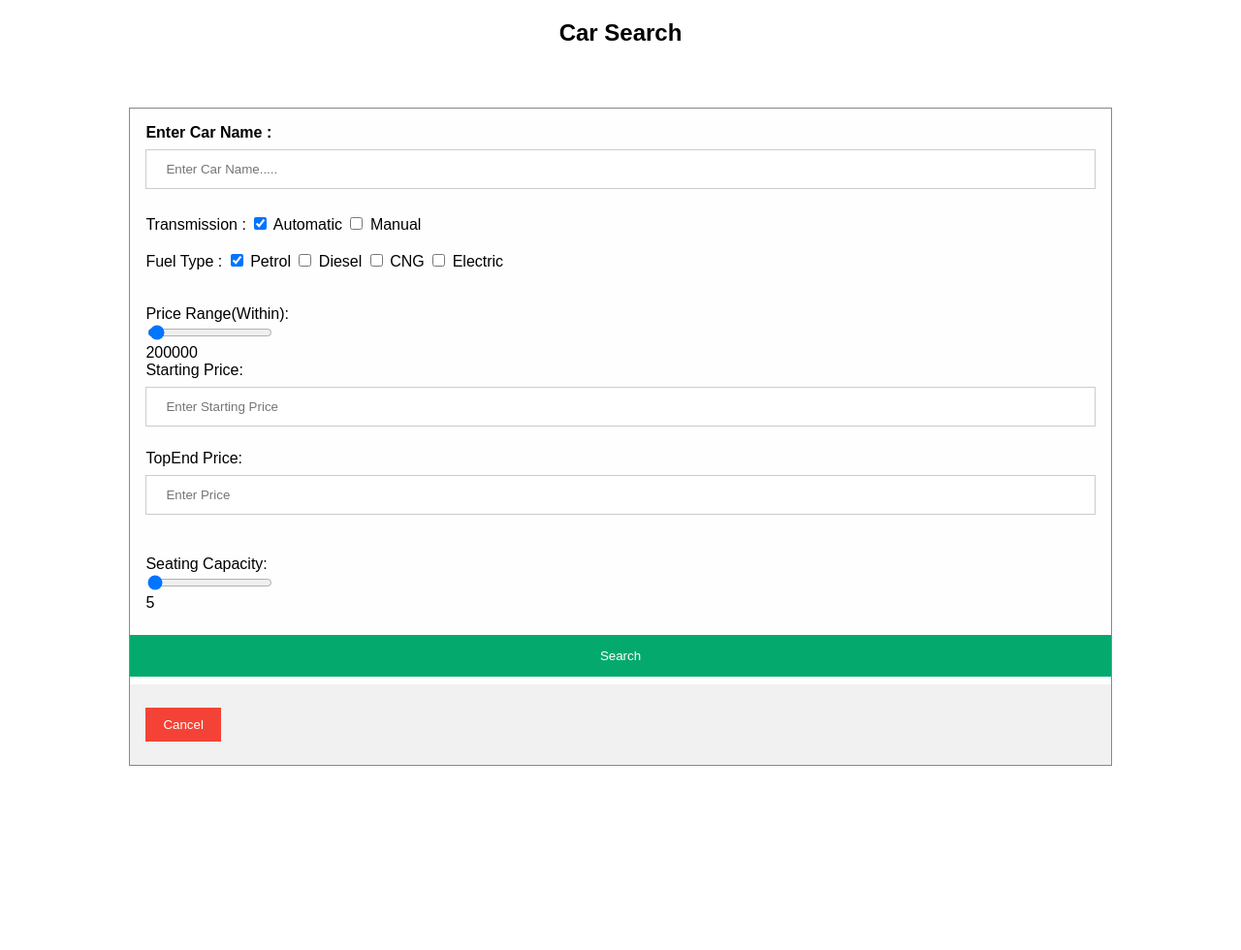
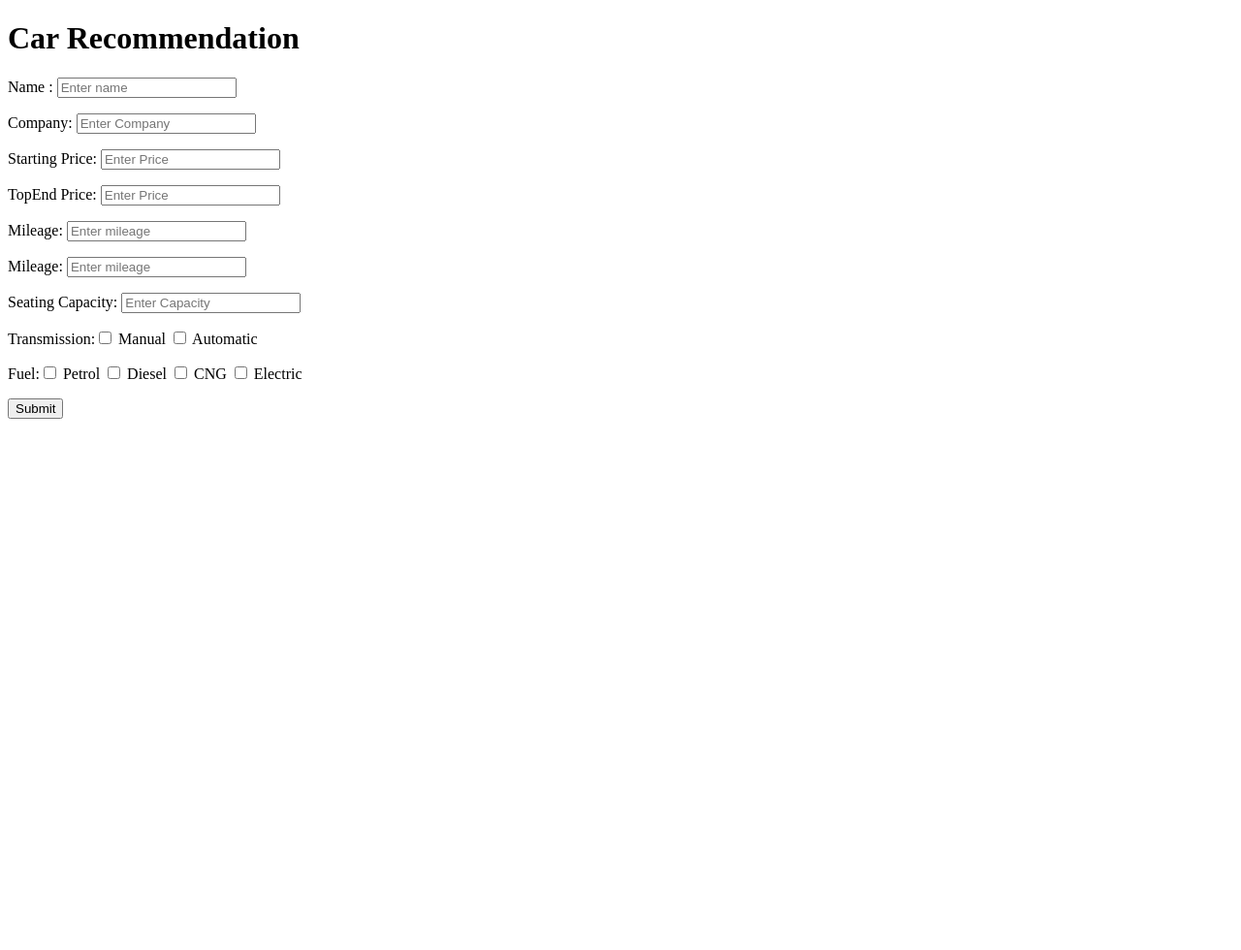
Before and after one commit to orensaldanha/carwaale.com-scraper, a Flask app: template templates/submit.html in a window 1280 px wide. Shown: the whole page at 97% size. After the commit the page ends 432 px from the top, so only its background shows below. Run offline with Flask 2, Linux system fonts and the light colour scheme; the template is opened without the code that fills it, so the values that code supplies are empty; some libraries are stand-ins or nearby versions.

Commit message:
Update submit.html

```diff
--- a/templates/submit.html
+++ b/templates/submit.html
@@ -1,224 +1,54 @@
 <!DOCTYPE html>
-<html>
+<html lang="en">
 
 <head>
-  <meta name="viewport" content="width=device-width, initial-scale=1">
-  <style>
-    h2 {
-      text-align: center;
-    }
-
-
-    body {
-      font-family: Arial, Helvetica, sans-serif;
-    }
-
-    /* Full-width input fields */
-    input[type=text],
-    input[type=password] {
-      width: 100%;
-      padding: 12px 20px;
-      margin: 8px 0;
-      display: inline-block;
-      border: 1px solid #ccc;
-      box-sizing: border-box;
-    }
-
-    /* Set a style for all buttons */
-    button {
-      background-color: #04AA6D;
-      color: white;
-      padding: 14px 20px;
-      margin: 8px 0;
-      border: none;
-      cursor: pointer;
-      width: 100%;
-    }
-
-    button:hover {
-      opacity: 0.8;
-    }
-
-    /* Extra styles for the cancel button */
-    .cancelbtn {
-      width: auto;
-      padding: 10px 18px;
-      background-color: #f44336;
-    }
-
-    /* Center the image and position the close button */
-    .container {
-      padding: 16px;
-    }
-
-    span.psw {
-      float: right;
-      padding-top: 16px;
-    }
-
-    /* The Modal (background) */
-    .modal {
-      display: none;
-      /* Hidden by default */
-      position: fixed;
-      /* Stay in place */
-      z-index: 1;
-      /* Sit on top */
-      left: 0;
-      top: 0;
-      width: 100%;
-      /* Full width */
-      height: 100%;
-      /* Full height */
-      overflow: auto;
-      /* Enable scroll if needed */
-      background-color: rgb(0, 0, 0);
-      /* Fallback color */
-      background-color: rgba(0, 0, 0, 0.4);
-      /* Black w/ opacity */
-      padding-top: 60px;
-    }
-
-    /* Modal Content/Box */
-    .modal-content {
-      background-color: #fefefe;
-      margin: 5% auto 15% auto;
-      /* 5% from the top, 15% from the bottom and centered */
-      border: 1px solid #888;
-      width: 80%;
-      /* Could be more or less, depending on screen size */
-    }
-
-    /* The Close Button (x) */
-    .close {
-      position: absolute;
-      right: 25px;
-      top: 0;
-      color: #000;
-      font-size: 35px;
-      font-weight: bold;
-    }
-
-    .close:hover,
-    .close:focus {
-      color: red;
-      cursor: pointer;
-    }
-
-    /* Add Zoom Animation */
-    .animate {
-      -webkit-animation: animatezoom 0.6s;
-      animation: animatezoom 0.6s
-    }
-
-    .range-slider.grad {
-      --progress-shadow: 2px 2px 4px rgba(0, 0, 0, 0.2) inset;
-      --progress-flll-shadow: var(--progress-shadow);
-      --fill-color: linear-gradient(to right, LightCyan, var(--primary-color));
-      --thumb-shadow: 0 0 4px rgba(0, 0, 0, 0.3),
-        -3px 9px 9px rgba(255, 255, 255, 0.33) inset,
-        -1px 3px 2px rgba(255, 255, 255, 0.33) inset,
-        0 0 0 99px var(--primary-color) inset;
-
-      @-webkit-keyframes animatezoom {
-        from {
-          -webkit-transform: scale(0)
-        }
-
-        to {
-          -webkit-transform: scale(1)
-        }
-      }
-
-      @keyframes animatezoom {
-        from {
-          transform: scale(0)
-        }
-
-        to {
-          transform: scale(1)
-        }
-      }
-
-      /* Change styles for span and cancel button on extra small screens */
-      @media screen and (max-width: 300px) {
-        span.psw {
-          display: block;
-          float: none;
-        }
-
-        .cancelbtn {
-          width: 100%;
-        }
-      }
-  </style>
+    <meta charset="UTF-8">
+    <meta http-equiv="X-UA-Compatible" content="IE=edge">
+    <meta name="viewport" content="width=device-width, initial-scale=1.0">
+    <title>test</title>
 </head>
 
 <body>
-
-  <h2>Car Search</h2>
-  <form class="modal-content animate" action="/results" method="post">
-    <div class="container">
-      <label for="uname"><b>Enter Car Name : </b></label><br>
-      <input type="text" placeholder="Enter Car Name....." name="uname" required>
-      <br><br>
-      <label>
-        Transmission :
-      </label>
-      <label>
-        <input type="checkbox" checked="checked" name="automatic"> Automatic
-      </label>
-      <label>
-        <input type="checkbox" name="manual"> Manual
-      </label><br /><br />
-      <label>
-        Fuel Type :
-      </label>
-      <label>
-        <input type="checkbox" checked="checked" name="petrol"> Petrol
-      </label>
-      <label>
-        <input type="checkbox" name="diesel"> Diesel
-      </label>
-      <label>
-        <input type="checkbox" name="cng"> CNG
-      </label>
-      <label>
-        <input type="checkbox" name="electric"> Electric
-      </label><br /><br>
-
-      <div class="priceslider">
-        <br><label for="price">Price Range(Within): </label><br>
-        <input type="range" min="100000" max="10000000" value="200000" oninput="priceValue.innerText = this.value">
-        <div id="priceValue">200000</div>
-      </div>
-
-      Starting Price: <input type="text" name="price_starting" id="price_starting" placeholder="Enter Starting Price" />
+    <h1>Car Recommendation </h3>
+        <form action="/results" method="POST">
+            Name : <input type="text" name="id" id="id" placeholder="Enter name" />
             <br />
             <p> </p>
-      TopEnd Price: <input type="text" name="price_topend" id="price_topend" placeholder="Enter Price" />
-      <br />
-      <p> </p>
+            Company: <input type="text" name="Company" id="Company" placeholder="Enter Company" />
+            <br />
+            <p> </p>
+            Starting Price: <input type="text" name="price_starting" id="price_starting" placeholder="Enter Price" />
+            <br />
+            <p> </p>
+            TopEnd Price: <input type="text" name="price_topend" id="price_topend" placeholder="Enter Price" />
+            <br />
+            <p> </p>
+            Mileage: <input type="text" name="mileage_l " id="mileage_l" placeholder="Enter mileage" />
+            <br />
+            <p> </p>
+            Mileage: <input type="text" name="mileage_u" id="mileage_u" placeholder="Enter mileage" />
+            <br />
+            <p> </p>
+            Seating Capacity: <input type="text" name="seating_capacity" id="seating_capacity"
+                placeholder="Enter Capacity" />
+            <br />
+            <p> </p>
 
-      <div class="priceslider">
-        <br><label for="capacity">Seating Capacity:</label><br>
-        <input type="range" name='seating_capacity' min="5" max="7" value="5" oninput="seatingValue.innerText = this.value">
-        <div id="seatingValue">5</div>
-      </div>
-    </div>
-
-    <button type="submit">Search</button>
-
-    </div>
-
-    <div class="container" style="background-color:#f1f1f1">
-      <button type="button" onclick="document.getElementById('id01').style.display='none'"
-        class="cancelbtn">Cancel</button>
-
-    </div>
-  </form>
+            Transmission:<input type="checkbox" name="manual" /> Manual
+            <input type="checkbox" name="automatic" id="automatic" /> Automatic
+            </br>
+            <p> </p>
+            Fuel:<input type="checkbox" name="petrol" id="petrol" /> Petrol
+            <input type="checkbox" name="diesel" id="diesel" /> Diesel
+            <input type="checkbox" name="cng" id="cng" /> CNG
+            <input type="checkbox" name="electric" id="electric" /> Electric
+            </br>
+            <p> </p>
 
 
+            <input type="submit" name="submit" value="Submit" />
+
+        </form>
 </body>
 
 </html>
```
